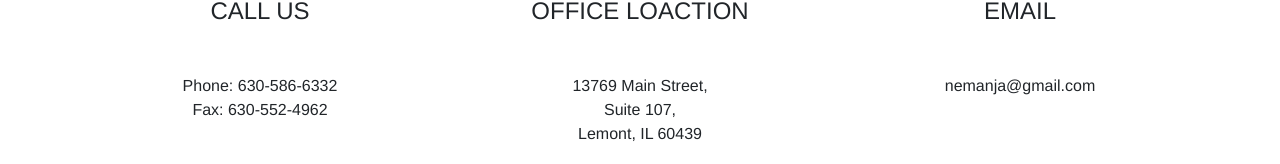
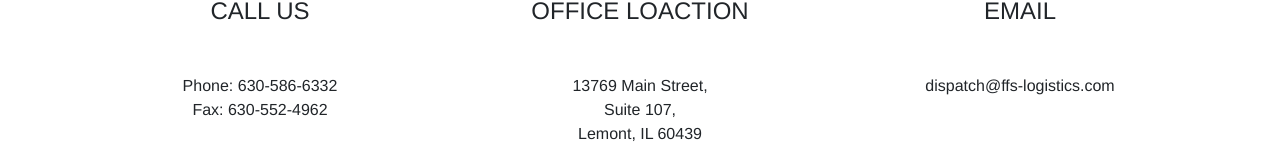
Before and after one commit to Moszio/FFS-Logistics, a React (Create React App) app: page /contact in a window 1280 px wide. Shown: the part 353-517 px from the top of the page. Built offline with nearby package versions, Linux system fonts and the light colour scheme; a web font is replaced by a local one.

Commit message:
email changed

```diff
--- a/src/component/Contact.js
+++ b/src/component/Contact.js
@@ -50,7 +50,7 @@ function Contact() {
                       aria-hidden='true'
                     ></i>
                     <h4 className='text-uppercase mb-5'>email</h4>
-                    <p>nemanja@gmail.com</p>
+                    <p>dispatch@ffs-logistics.com</p>
                   </div>
                 </div>
               </div>
--- a/src/component/Footer.js
+++ b/src/component/Footer.js
@@ -1,6 +1,5 @@
 import { Link } from 'react-router-dom'
 import { FaLinkedin } from 'react-icons/fa'
-// import { FaTwitterSquare } from 'react-icons/fa'
 import { FaMailBulk } from 'react-icons/fa'
 
 const Footer = () => {
@@ -11,9 +10,6 @@ const Footer = () => {
           <a href='http://www.linkedin.com/company/ffs-logistics/'>
             <FaLinkedin />
           </a>
-          {/* <a href='https://www.linkedin.com/'>
-            <FaTwitterSquare />
-          </a> */}
           <a href='mailto:dispatch@ffs-logistics.com?subject=FFS Logistics Mail'>
             <FaMailBulk />
           </a>
```
